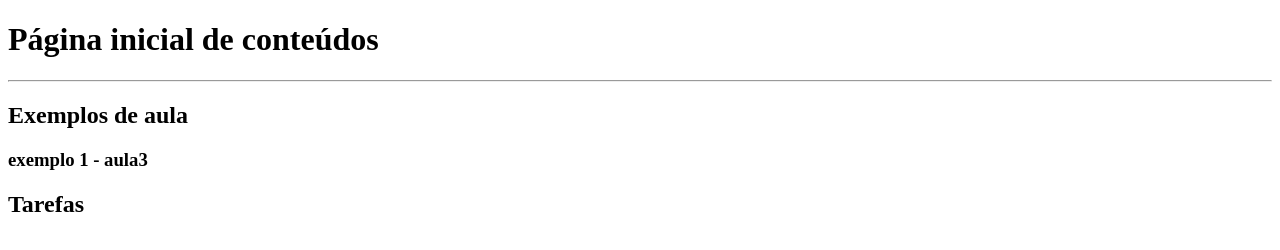
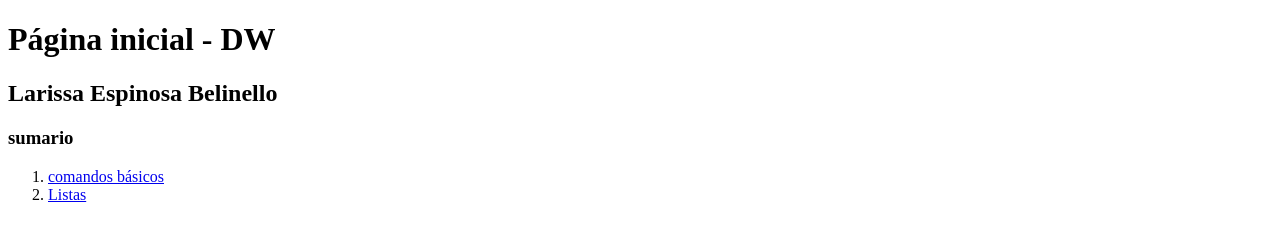
Before and after one commit to Larissaesp/DW-2023, a plain HTML site: page index.html in a window 1280 px wide. Drawn offline with Linux system fonts and the light colour scheme.

Commit message:
pagina de comandos basicos

```diff
--- a/index.html
+++ b/index.html
@@ -1,4 +1,4 @@
-<!DOCTYPE html>
+<!DOCTYPE html><!--TAg mostre ao navegador que ele está abrindo um documento html na ultima versão-->
 <html lang="pt-br">
 <head>
     <meta charset="UTF-8">
@@ -7,11 +7,14 @@
     <title>página inicial</title>
 </head>
 <body>
-    <h1>Página inicial de conteúdos </h1>
-    <hr>
-    <h2>Exemplos de aula</h2>
-    <h3>exemplo 1 - aula3</h3>
-    <h2>Tarefas</h2>
+    <h1>Página inicial - DW</h1>
+    <h2>Larissa Espinosa Belinello </h2>
+    <h3>sumario</h3>
+    <ol>
+        <li> <a href="#"> comandos básicos</a></li>
+        <li> <a href="#"> Listas</a></li>
+    </ol>
+
 
 </body>
 </html>
```
Also changed, not shown: paginas/comandosbasicos.html (added).
